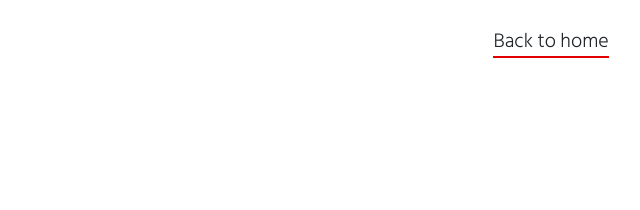
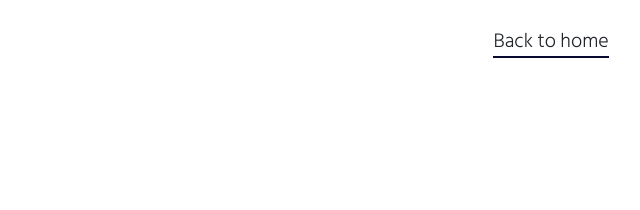
Before and after one commit to kaajj/kaajj.github.io, a website: page login.html in a window 1280 px wide. Shown: the top 210 px of the page, 569-1209 px from the left. Drawn offline with nearby package versions, Linux system fonts and the light colour scheme.

Commit message:
Update signup-freelancer.css

```diff
--- a/css/signup-freelancer.css
+++ b/css/signup-freelancer.css
@@ -57,5 +57,5 @@ a.text-dark.text-decoration-none.home {
     position: absolute;
     margin-top: 2%;
     font-size: 20px;
-    border-bottom: 2px solid #e20000;
+    border-bottom: 2px solid #0a0a30;
 }
```
